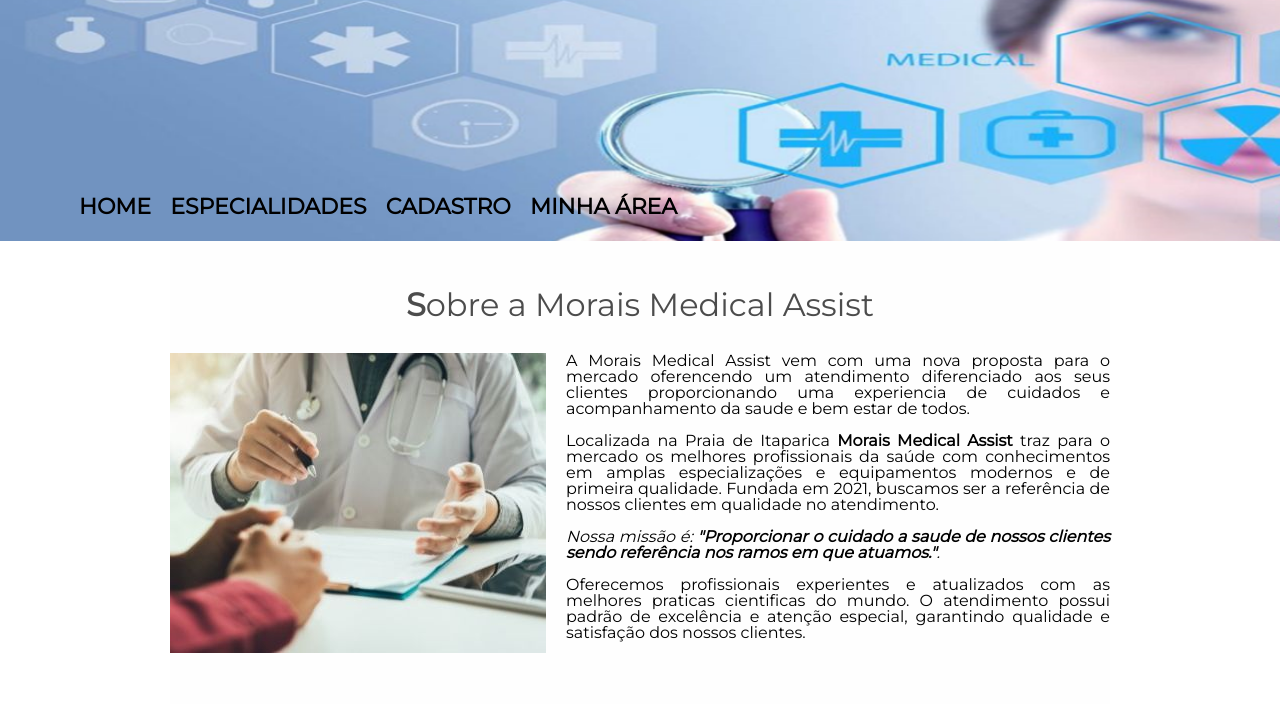
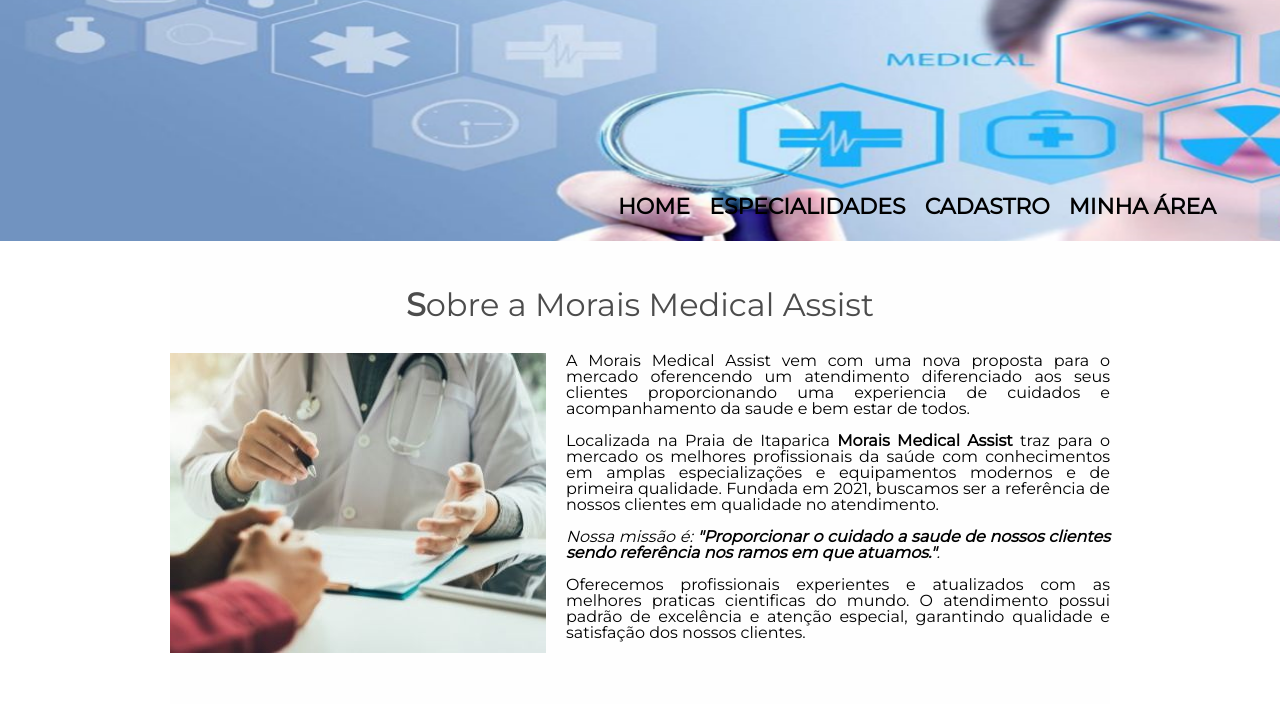
Before and after one commit to jpemorae/jpemorae, a PHP site: page /index.html in a window 1280 px wide. Shown: the top 704 px of the page. Run offline with PHP 8.4, Linux system fonts and the light colour scheme.

Commit message:
Update style.css

```diff
--- a/style.css
+++ b/style.css
@@ -23,7 +23,7 @@ header {
 nav {
     position: absolute;
     top: 195px;
-    right: 500;
+    right: 0;
 }
 
 nav li {
```
